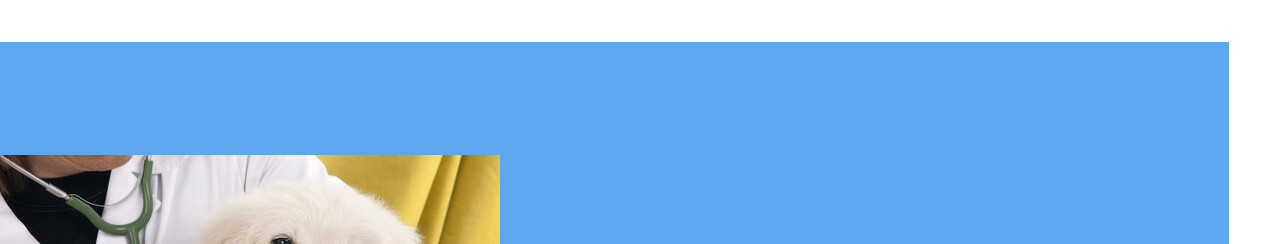
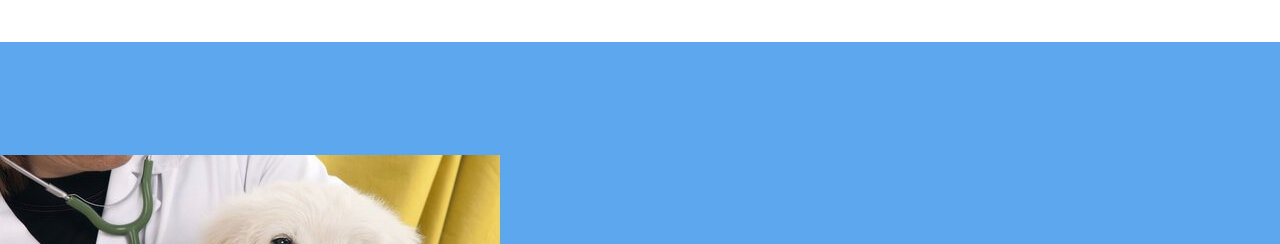
Before and after one commit to eugeniabenzo/maquetado-responsive, a plain HTML site: page nuestros-servicios/nuestros-servicios.html in a window 1280 px wide. Shown: the part 278-522 px from the top of the page. Drawn offline with Linux system fonts and the light colour scheme.

Commit message:
Update nuestros-servicios.css
nuevos ajustes

```diff
--- a/nuestros-servicios/nuestros-servicios.css
+++ b/nuestros-servicios/nuestros-servicios.css
@@ -1,6 +1,6 @@
 body{
     font-family: 'Roboto', sans-serif;
-    width: 96%;
+    width: 100%;
     margin: 0px
 }
 
@@ -87,7 +87,7 @@ p .descp{
 }
 
 
-    @media only screen and (max-width:768px) {
+    @media only screen and (max-width:1024px) {
         body{
             width: 100%;
             margin: 0%;
@@ -99,6 +99,7 @@ p .descp{
         flex-direction: column;
         align-items: center;
         height: 34%;
+        margin: 0%
 
 }
 
```
